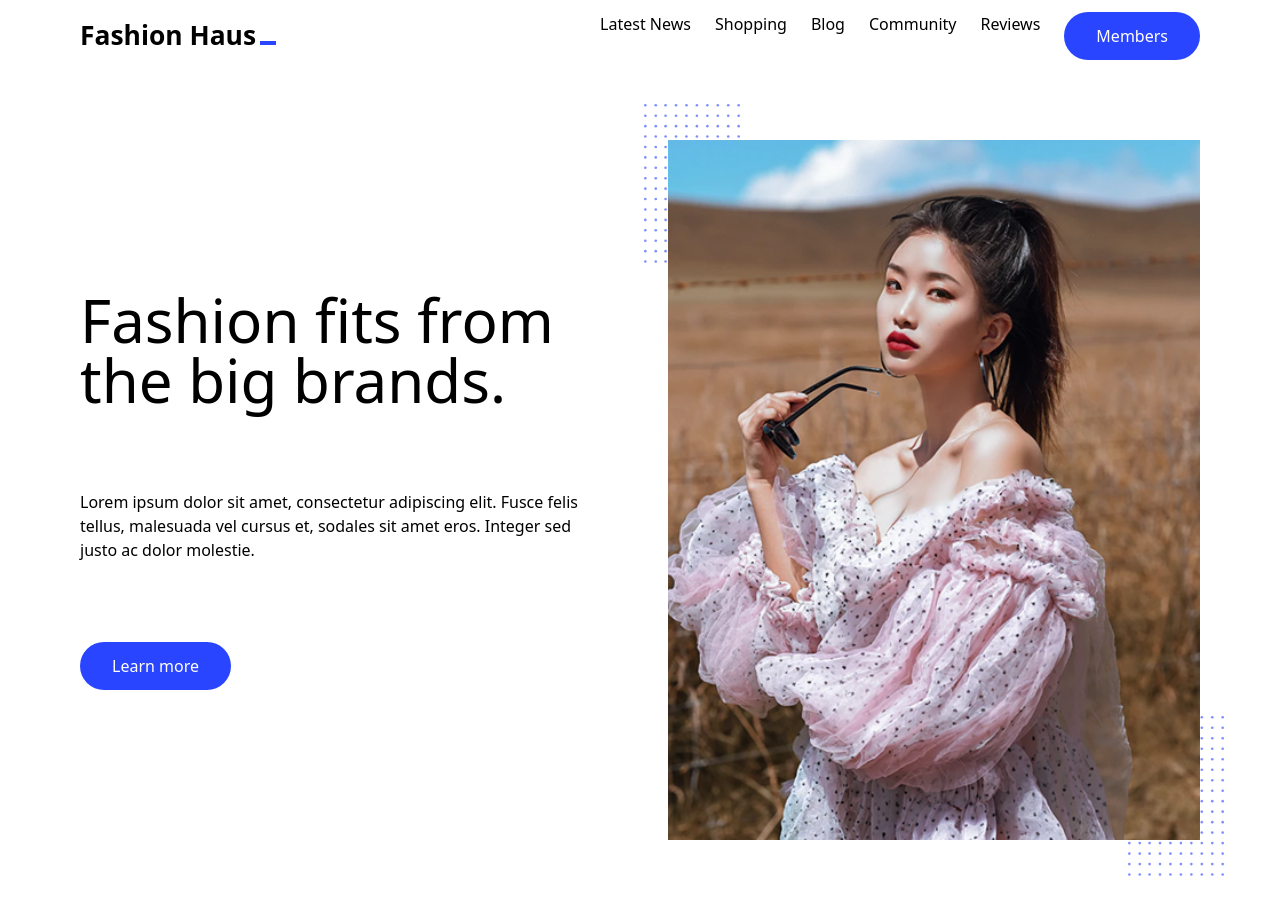
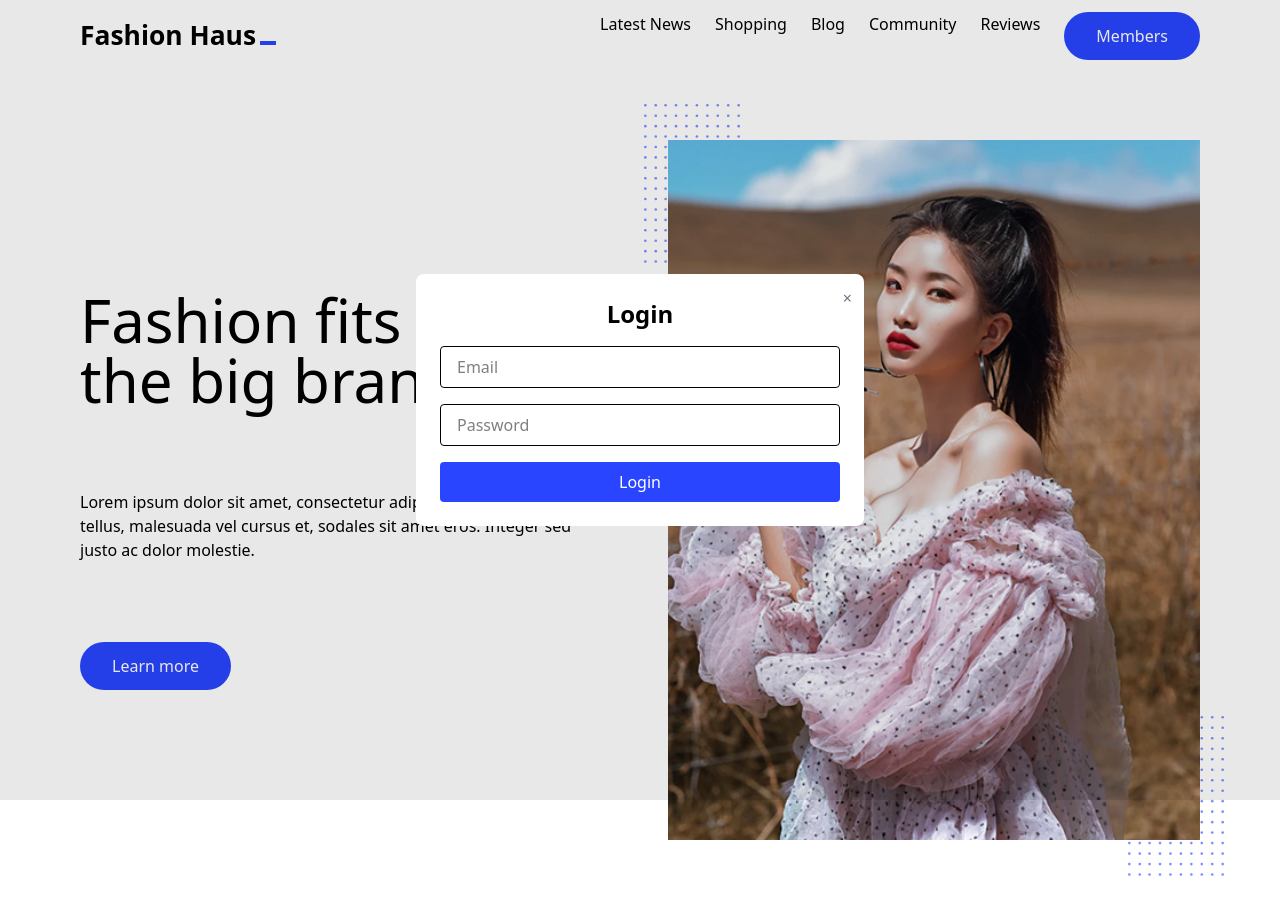
Before and after one commit to godarzizahra/React-Landing-page, a React (Vite) app: page / in a window 1280 px wide. Both pictures are taken after a click on the button "Learn more". Built offline with nearby package versions, Linux system fonts and the light colour scheme.

Commit message:
Add login modal triggered by Hero Button

```diff
--- /dev/null
+++ b/src/components/LoginModal.tsx
@@ -0,0 +1,38 @@
+type LoginModalProps = {
+	onClose: () => void;
+};
+
+export default function LoginModal({ onClose }: LoginModalProps) {
+	return (
+		<div className="fixed inset-0 bg-black/9 flex items-center justify-center z-50">
+			<div className="bg-white rounded-lg w-11/12 max-w-md p-6 relative">
+				<button
+					onClick={onClose}
+					className="absolute top-3 right-3 text-gray-500 hover:text-gray-800"
+				>
+					&times;
+				</button>
+
+				<h2 className="text-2xl font-semibold mb-4 text-center">Login</h2>
+				<form className="flex flex-col gap-4">
+					<input
+						type="email"
+						placeholder="Email"
+						className="border px-4 py-2 rounded focus:outline-none focus:ring-2 focus:ring-blue-500"
+					/>
+					<input
+						type="password"
+						placeholder="Password"
+						className="border px-4 py-2 rounded focus:outline-none focus:ring-2 focus:ring-blue-500"
+					/>
+					<button
+						type="submit"
+						className="bg-[#2945FF] text-white px-4 py-2 rounded hover:bg-blue-700 transition-colors"
+					>
+						Login
+					</button>
+				</form>
+			</div>
+		</div>
+	);
+}
--- a/src/components/home/heroSection.tsx
+++ b/src/components/home/heroSection.tsx
@@ -1,6 +1,10 @@
+import { useState } from "react";
+import LoginModal from "../LoginModal";
 import { Button } from "./shared/shared";
 
-export function Herosection() {
+export function HeroSection() {
+	const [isModalOpen, setIsModalOpen] = useState(false);
+
 	return (
 		<div
 			className="
@@ -22,7 +26,7 @@ export function Herosection() {
 					justo ac dolor molestie.
 				</p>
 				<div>
-					<Button text="Learn more" />
+					<Button text="Learn more" onClick={() => setIsModalOpen(true)} />
 				</div>
 			</div>
 
@@ -45,6 +49,7 @@ export function Herosection() {
 					className="hidden lg:block absolute -bottom-2 -right-2 lg:-right-6 w-16 lg:w-24"
 				/>
 			</div>
+			{isModalOpen && <LoginModal onClose={() => setIsModalOpen(false)} />}
 		</div>
 	);
 }
--- a/src/components/home/home.tsx
+++ b/src/components/home/home.tsx
@@ -1,11 +1,11 @@
 import { Header } from "./header";
-import { Herosection } from "./heroSection";
+import { HeroSection } from "./heroSection";
 
 export function Home() {
 	return (
 		<div>
 			<Header />
-			<Herosection />
+			<HeroSection />
 		</div>
 	);
 }
```
Also changed, not shown: src/components/shared/shared.tsx (deleted).
